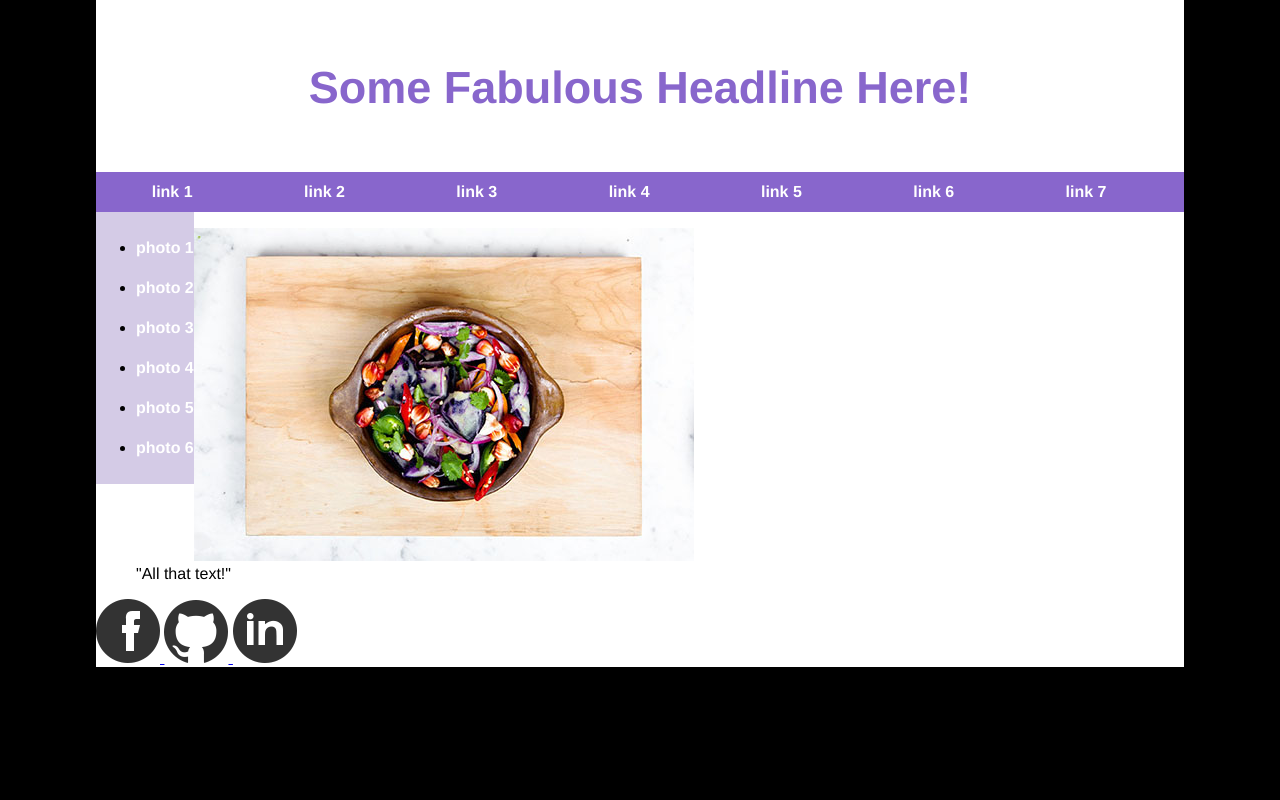
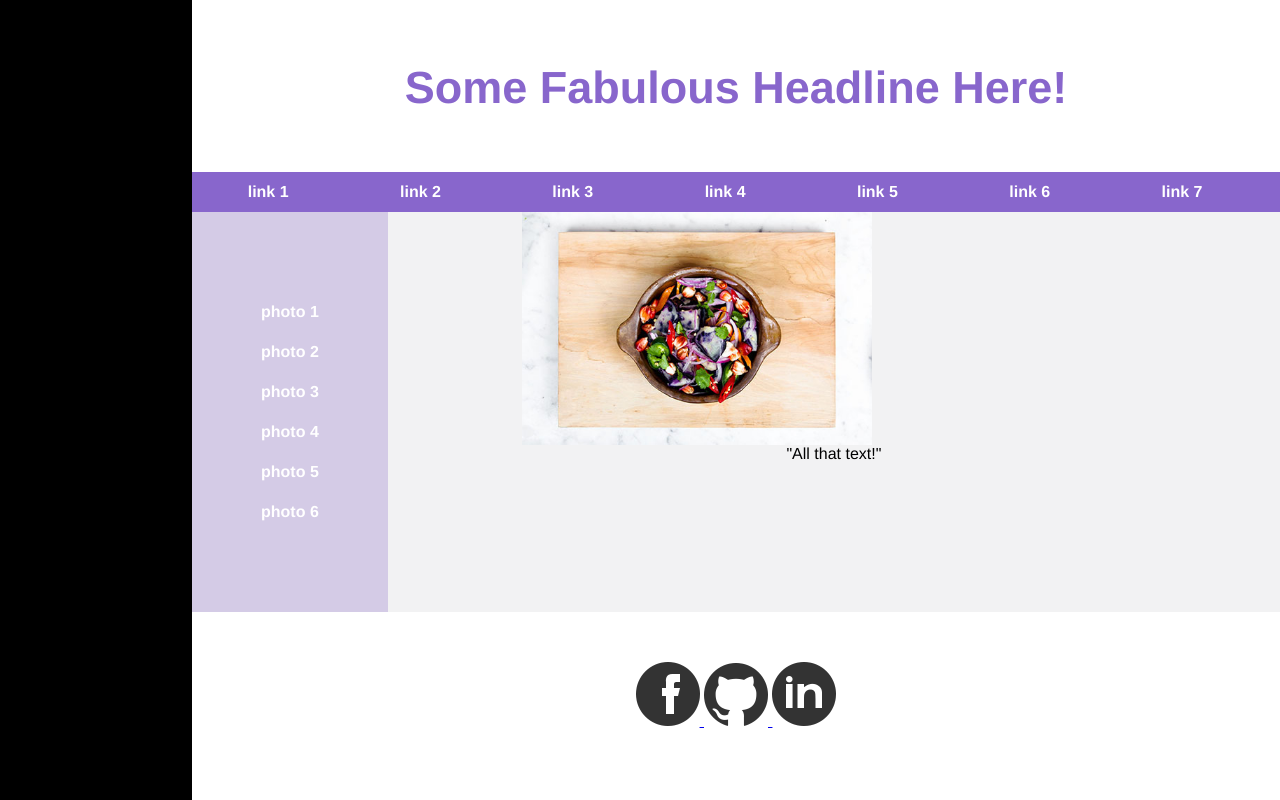
Before and after one commit to lheintz/week4-practice, a plain HTML site: page index.html in a window 1280 px wide. Drawn offline with Linux system fonts and the light colour scheme.

Commit message:
article and left side bar looking good, still getting fig centered

```diff
--- a/styles/stylesheet.css
+++ b/styles/stylesheet.css
@@ -12,7 +12,7 @@ body {
 .content-wrapper {
   /* Center on page, set width */
   width:85%;
-  min-height: -webkit-fill-available;
+  min-height: 800px;
   margin:0px auto;
   background-color:white;
 }
@@ -72,24 +72,45 @@ aside {
   clear:both;
   float:left;
   background-color:rgb(212, 203, 230);
+  height:400px;
+  width:18%;
 }
 
 aside ul {
 /* clear both */
+  list-style-type:none;
+  padding:0;
+  margin:80px 40px;
 }
 
 article {
 /* background-color, float to the right? */
-/*  clear:both;*/
-/*  float:right;*/
-/*  background-color:rgb(215, 211, 222);*/
+  float:right;
+  background-color:rgb(242, 242, 243);
+  height:400px;
+  width:82%;
 }
 
 figure {
 /*  we want to center using margin: auto*/
+  margin:auto;
+  width: 70%;
+  text-align: center;
+  height: 100%;
+}
+
+figure img {
+  display:block;
+  height:auto;
+  width:350px;
+  margin:0px;
 }
 
 footer {
 /*  images float left and centered on the page.*/
   clear:both;
+  text-align: center;
+  text-decoration: none;
+  padding-top: 50px;
+  padding-bottom: 50px;
 }
```
